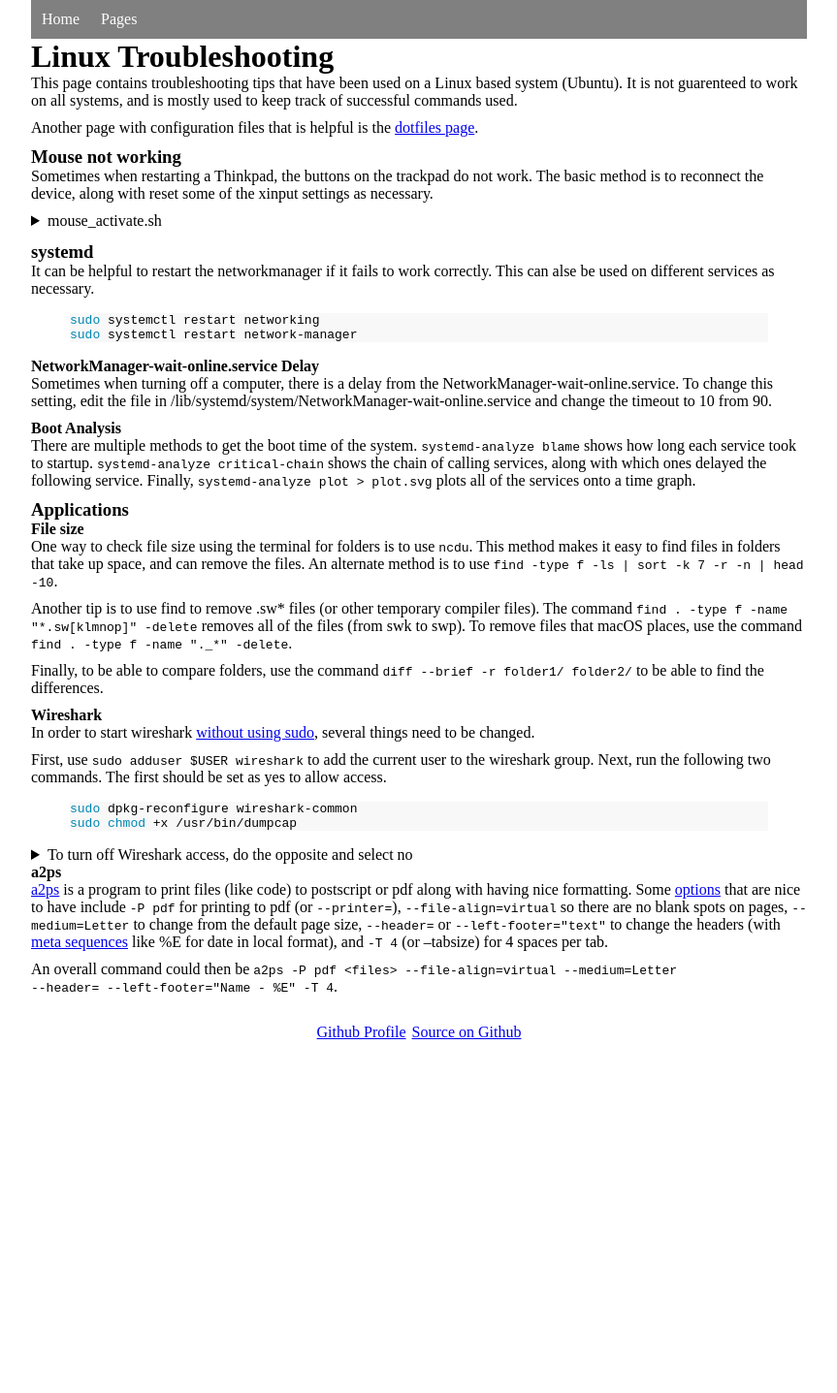
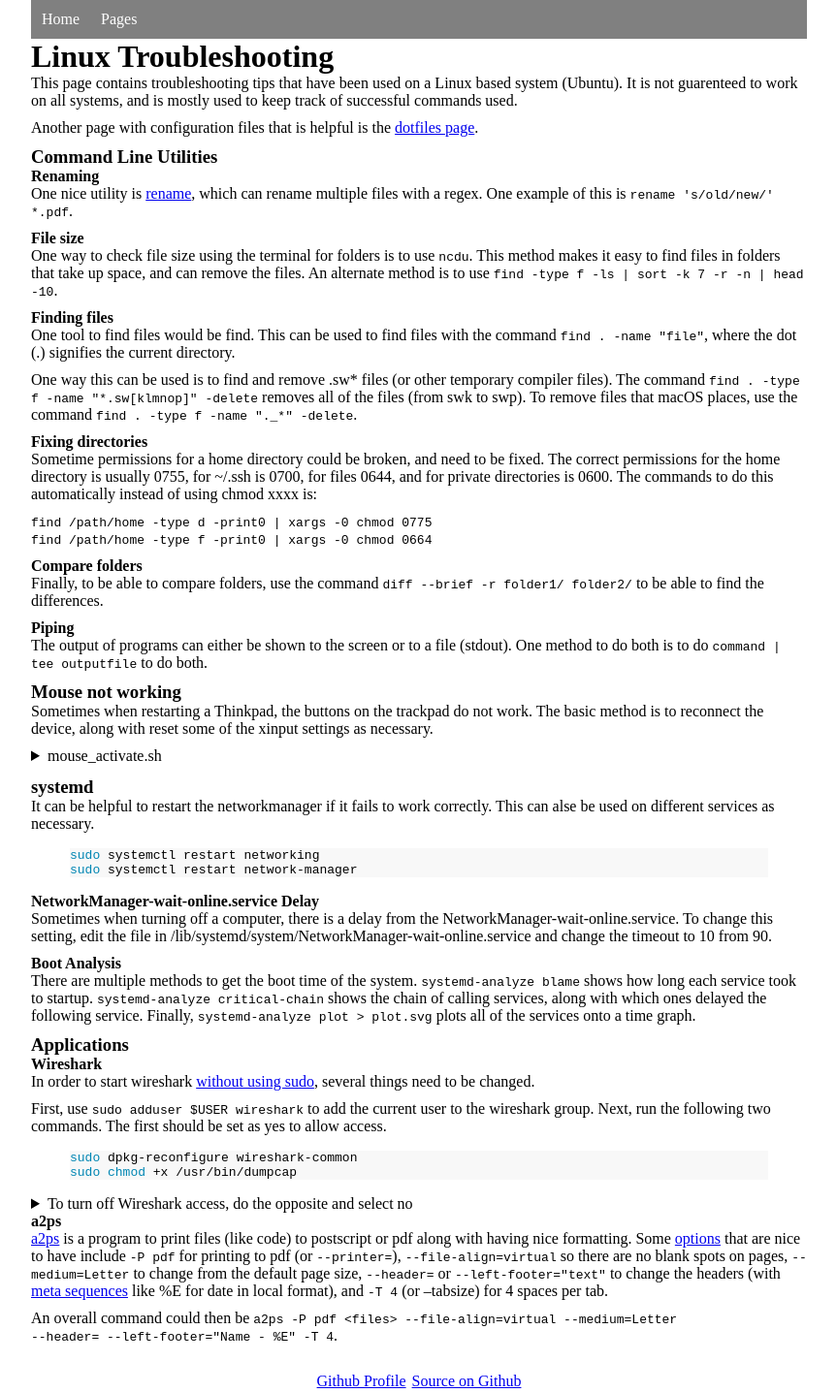
Before and after one commit to mwyoung/mwyoung.github.io, a Jekyll site: the page built from _pages/linux-troubleshooting.md, in a window 1280 px wide. Shown: the whole page at 97% size, without its empty margins (208-1071 px from the left). Built offline with Jekyll 4.4.1, drawn with Linux system fonts in a browser that asks for light colours; before the commit the page ends 1077 px from its top, so only the background shows below that.

Commit message:
Updating i3config, troubleshooting

```diff
--- a/_pages/linux-troubleshooting.md
+++ b/_pages/linux-troubleshooting.md
@@ -10,6 +10,44 @@
 
 Another page with configuration files that is helpful is the [dotfiles page]({% link
 _pages/dotfiles.md %}).
+
+### Command Line Utilities
+
+#### Renaming
+One nice utility is [rename](https://www.commandlinux.com/man-page/man1/rename.1.html),
+which can rename multiple files with a regex. One example of this is
+`rename 's/old/new/' *.pdf`.
+
+#### File size
+One way to check file size using the terminal for folders is to use `ncdu`. This method
+makes it easy to find files in folders that take up space, and can remove the files. An
+alternate method is to use `find -type f -ls | sort -k 7 -r -n | head -10`.
+
+#### Finding files
+One tool to find files would be find. This can be used to find files with the command
+`find . -name "file"`, where the dot (.) signifies the current directory.
+
+One way this can be used is to find and remove .sw\* files (or other temporary compiler
+files). The command `find . -type f -name "*.sw[klmnop]" -delete` removes all of the files
+(from swk to swp). To remove files that macOS places, use the command
+`find . -type f -name "._*" -delete`.
+
+#### Fixing directories
+Sometime permissions for a home directory could be broken, and need to be fixed. The
+correct permissions for the home directory is usually 0755, for \~/.ssh is 0700, for files
+0644, and for private directories is 0600. The commands to do this automatically instead
+of using chmod xxxx is:
+
+`find /path/home -type d -print0 | xargs -0 chmod 0775
+find /path/home -type f -print0 | xargs -0 chmod 0664`
+
+#### Compare folders
+Finally, to be able to compare folders, use the command
+`diff --brief -r folder1/ folder2/` to be able to find the differences.
+
+#### Piping
+The output of programs can either be shown to the screen or to a file (stdout). One method
+to do both is to do `command | tee outputfile` to do both.
 
 ### Mouse not working
 Sometimes when restarting a Thinkpad, the buttons on the trackpad do not work. The basic
@@ -46,19 +84,6 @@
 
 ### Applications
 
-#### File size
-One way to check file size using the terminal for folders is to use `ncdu`. This method
-makes it easy to find files in folders that take up space, and can remove the files. An
-alternate method is to use `find -type f -ls | sort -k 7 -r -n | head -10`.
-
-Another tip is to use find to remove .sw\* files (or other temporary compiler files). The
-command `find . -type f -name "*.sw[klmnop]" -delete` removes all of the files (from swk
-to swp). To remove files that macOS places, use the command
-`find . -type f -name "._*" -delete`.
-
-Finally, to be able to compare folders, use the command
-`diff --brief -r folder1/ folder2/` to be able to find the differences.
-
 #### Wireshark
 In order to start wireshark [without using
 sudo](https://askubuntu.com/questions/748941/im-not-able-to-use-wireshark-couldnt-run-usr-bin-dumpcap-in-child-process),
```
Also changed, not shown: _includes/config (+9 -8 lines), _pages/scan-notes.md (+1 -1 lines).
